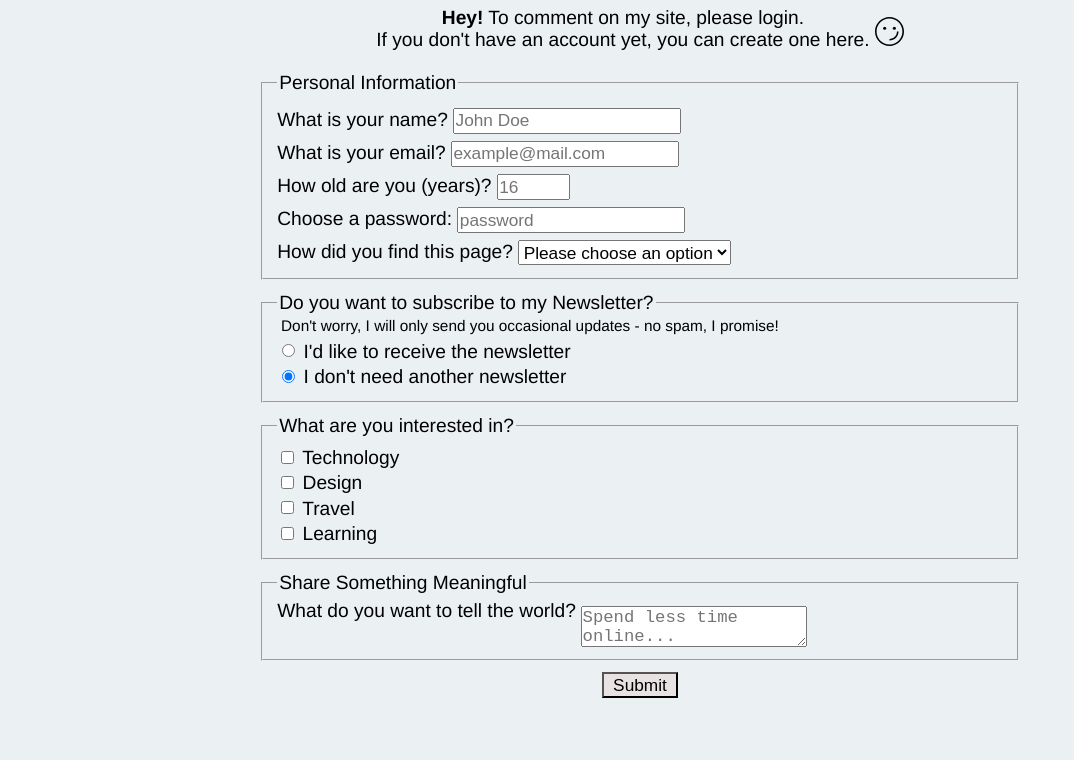
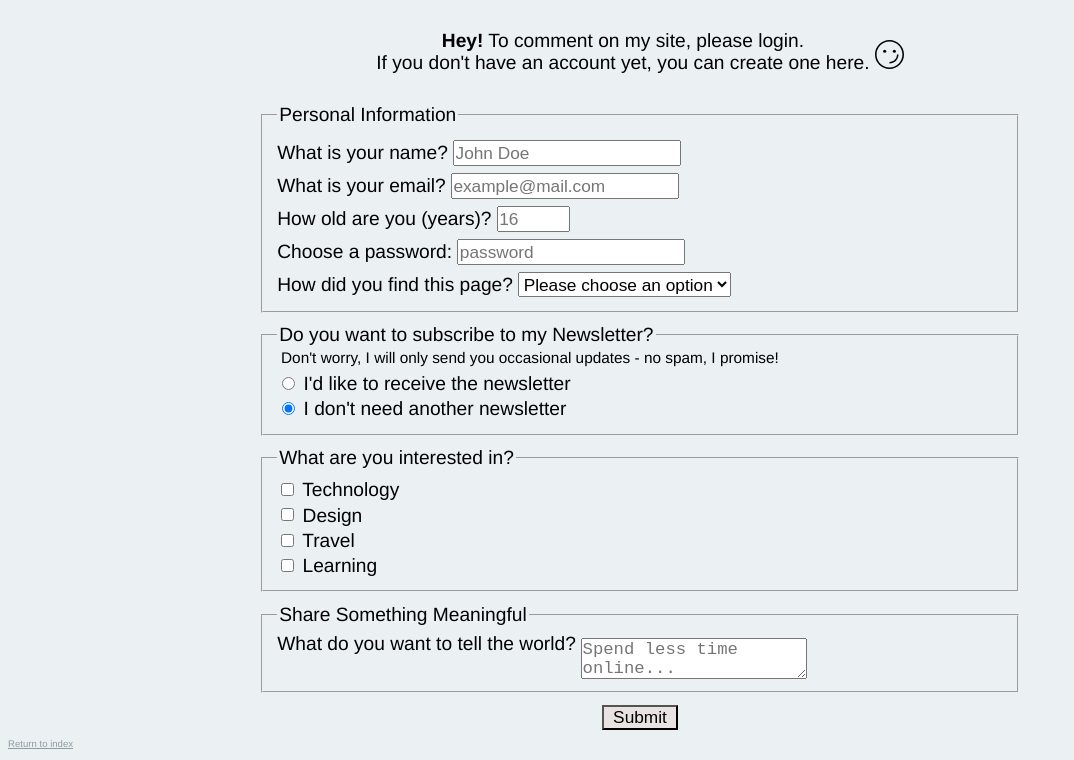
Before and after one commit to MattisBeck/MattisBeck.github.io, a plain HTML site: page registration.html in a window 1280 px wide. Shown: the part 85-845 px from the top of the page, without its empty margins (0-1074 px from the left). Before the commit the page ends 800 px from the top, so only its background shows below. Drawn offline with Linux system fonts and the light colour scheme.

Commit message:
General Fixes and added return to index button

```diff
--- a/registration.html
+++ b/registration.html
@@ -20,9 +20,9 @@ so some id tags or other attributes may actually be useless.-->
             <fieldset>
                 <legend>Personal Information</legend>
                 <label for="name" id="name-label">What is your name? <input id="name" name="name" type="text" minlength="3" maxlength="35" placeholder="John Doe" required></label>
-                <label for="email" id="email-label">What is your email? <input id="email" name="email" type="email" placeholder="example@mail.com"required></label>
+                <label for="email" id="email-label">What is your email? <input id="email" name="email" type="email" placeholder="example@mail.com" required></label>
                 <label for="number" id="number-label">How old are you (years)? <input id="number" name="number" type="number" min="16" max="120" placeholder="16" required></label>
-                <label for="password" id="password">Choose a password: <input id="password" name="password" type="password" placeholder="password" pattern="[A-Za-z]+">
+                <label for="password" id="password">Choose a password: <input id="password" name="password" type="password" placeholder="password" pattern="[A-Za-z]+" required>
                 <label for="dropdown"> How did you find this page?
                     <select id="dropdown" name="referral">
                         <option value="">
@@ -80,5 +80,8 @@ so some id tags or other attributes may actually be useless.-->
 
         </form>
         </main>
+        <footer>
+            <div><a href="/index.html"  class="returnToIndex">Return to index</a></div>
+         </footer>
     </body>
 </html>
--- a/styles-registration.css
+++ b/styles-registration.css
@@ -11,10 +11,6 @@ body {
 }
 .smiley:hover{
     width: 3em;
-}
-h1, p{
-    margin: 0.5em auto;
-    text-align: center;
 }
 p {
     display: inline-block;
@@ -63,3 +59,7 @@ fieldset{
 fieldset:hover {
     box-shadow: 2px 2px 4px hsl(191 25% 75%) ;
 }
+.returnToIndex{
+    color: hsl(202, 11%, 60%);
+    font-size: 0.5rem;
+}
```
